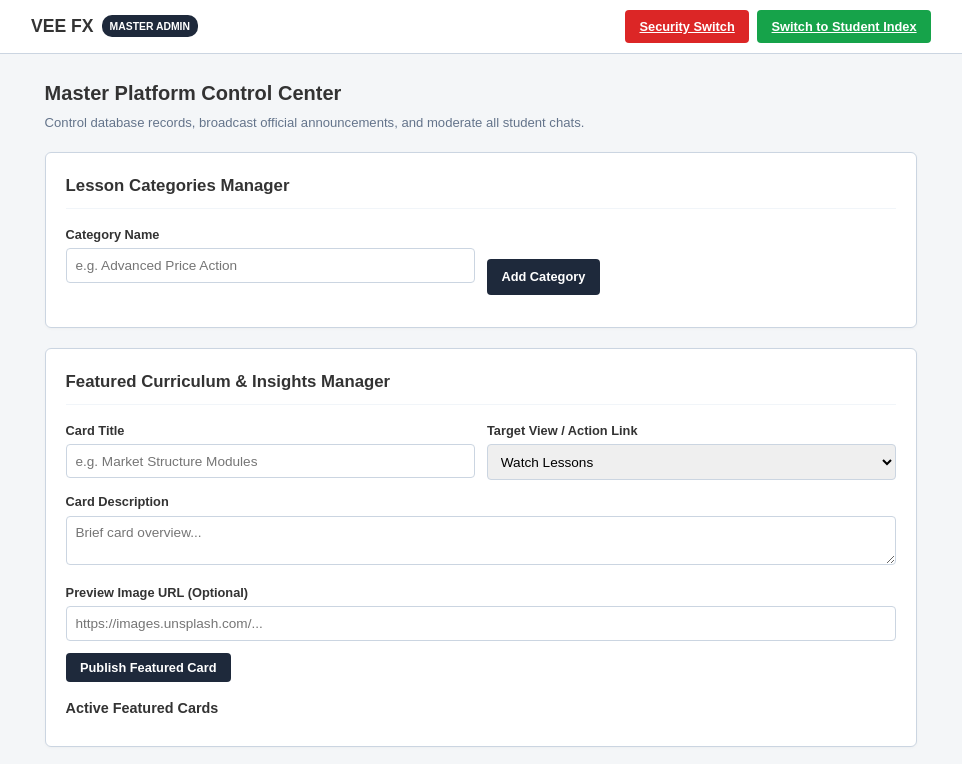
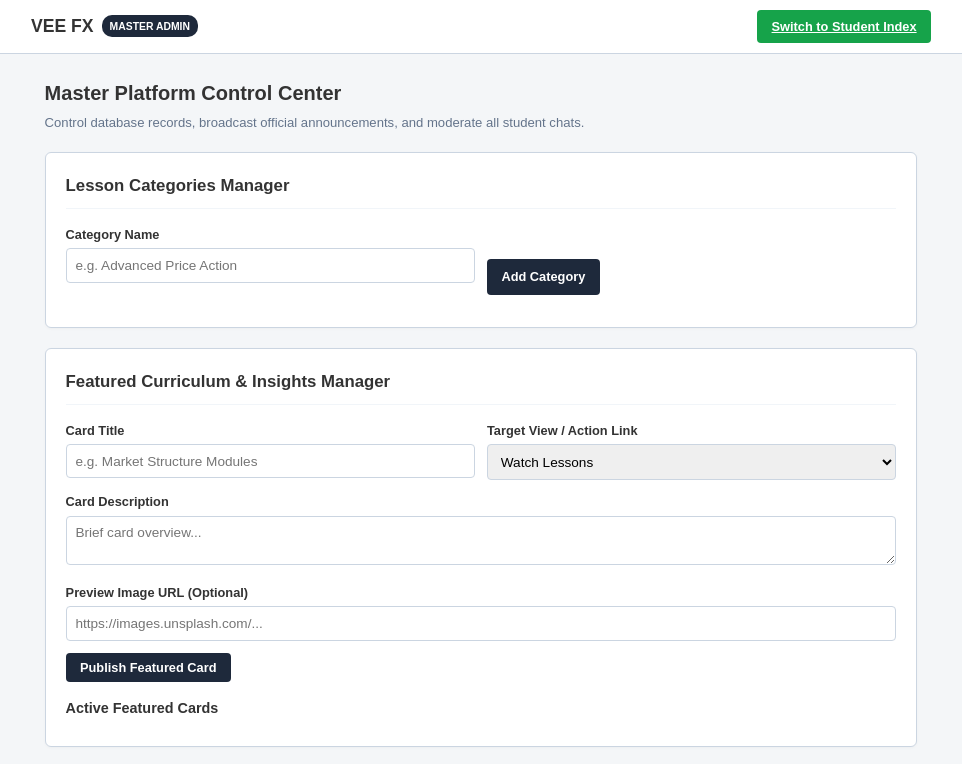
Before and after one commit to Nix515/Vee-fx, a plain HTML site: page all1.html in a window 1280 px wide. Shown: the top 764 px of the page, without its empty margins (159-1121 px from the left). Drawn offline with Linux system fonts and the light colour scheme; no server answers.

Commit message:
Update all1.html

```diff
--- a/all1.html
+++ b/all1.html
@@ -102,8 +102,7 @@
         <span class="badge">Master Admin</span>
       </div>
       <div style="display:flex; gap:8px;">
-        <a href="admin-switch.html" class="btn" style="background:#dc2626;" title="Emergency Switch Panel">Security Switch</a>
-        <a href="index.html" class="btn" style="background:#16a34a;">Switch to Student Index</a>
+              <a href="index.html" class="btn" style="background:#16a34a;">Switch to Student Index</a>
       </div>
     </div>
   </header>
```
